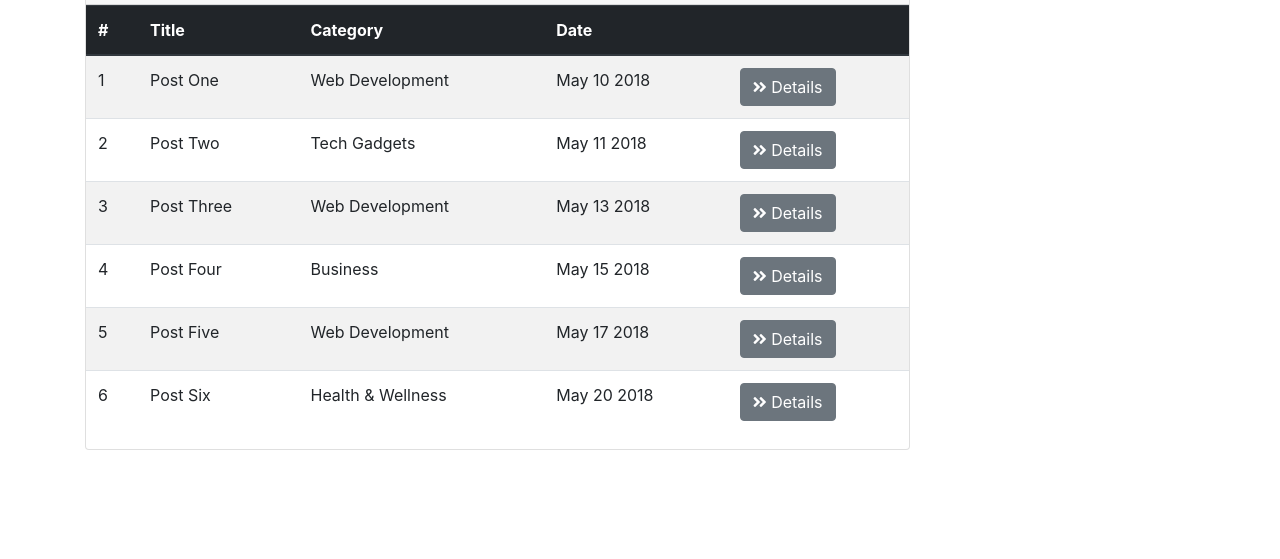
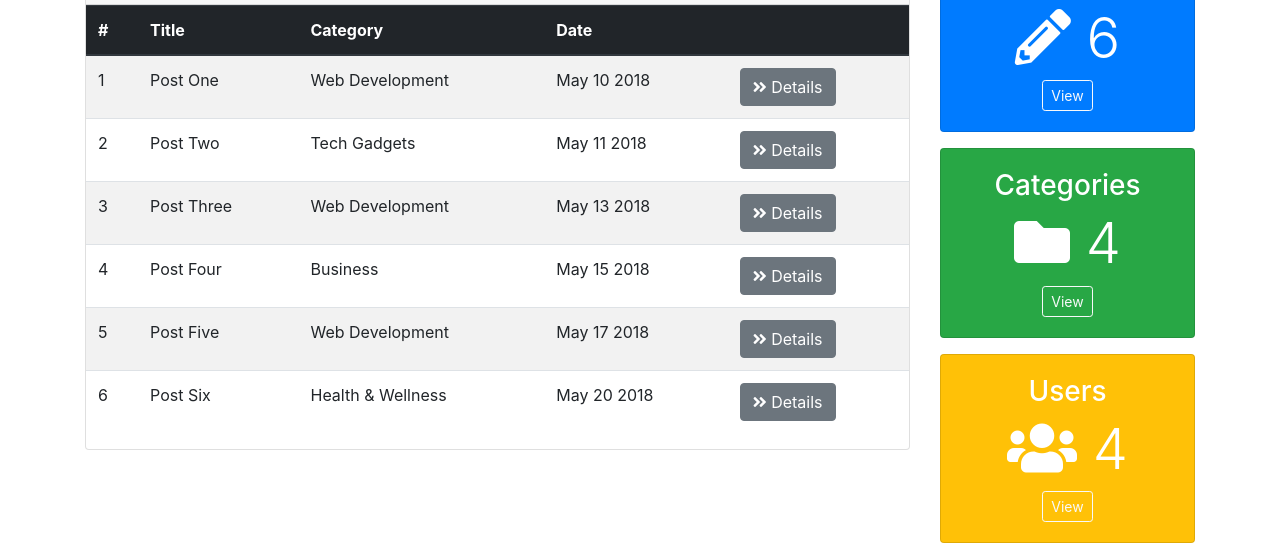
Before and after one commit to dmuruges/Bootstrap4-Blogen, a plain HTML site: page index.html in a window 1280 px wide. Shown: the part 280-839 px from the top of the page. Before the commit the page ends 800 px from the top, so only its background shows below. Drawn offline with nearby package versions, Linux system fonts and the light colour scheme; a script that the page names is missing.

Commit message:
Implemented Post, Categories and Users buttons

```diff
--- a/index.html
+++ b/index.html
@@ -186,6 +186,35 @@
         </div>
       </div>
       <div class="col-md-3">
+        <div class="card text-center bg-primary text-white mb-3">
+          <div class="card-body">
+            <h3>Posts</h3>
+            <h4 class="display-4">
+              <i class="fas fa-pencil-alt"></i> 6
+            </h4>
+            <a href="posts.html" class="btn btn-outline-light btn-sm">View</a>
+          </div>
+        </div>
+
+        <div class="card text-center bg-success text-white mb-3">
+          <div class="card-body">
+            <h3>Categories</h3>
+            <h4 class="display-4">
+              <i class="fas fa-folder"></i> 4
+            </h4>
+            <a href="categories.html" class="btn btn-outline-light btn-sm">View</a>
+          </div>
+        </div>
+
+        <div class="card text-center bg-warning text-white mb-3">
+          <div class="card-body">
+            <h3>Users</h3>
+            <h4 class="display-4">
+              <i class="fas fa-users"></i> 4
+            </h4>
+            <a href="users.html" class="btn btn-outline-light btn-sm">View</a>
+          </div>
+        </div>
       </div>
     </div>
   </div>
```
